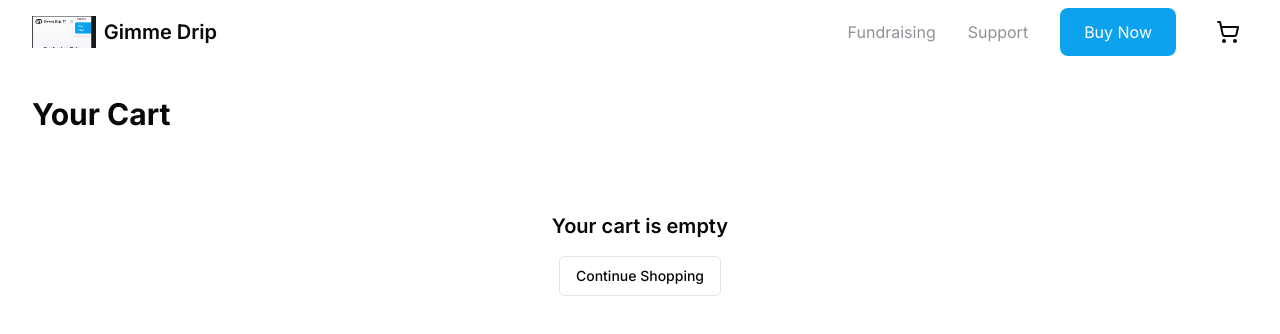
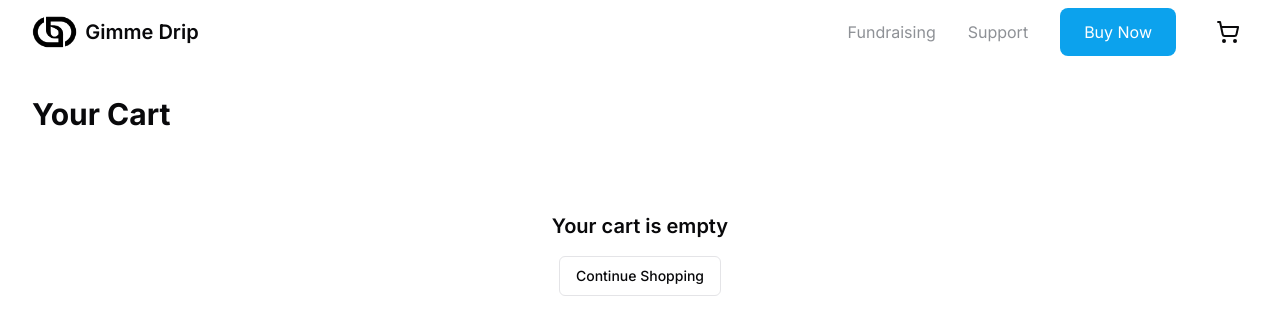
Before and after one commit to Wadein1/product-focus-space, a React (Vite) app: page /cart in a window 1280 px wide. Shown: the top 334 px of the page. Built offline with nearby package versions, Linux system fonts and the light colour scheme.

Commit message:
Replace logo image
Updated the logo in the Navbar component with the new specified image.
[skip gpt_engineer]

```diff
--- a/src/components/Navbar.tsx
+++ b/src/components/Navbar.tsx
@@ -31,7 +31,7 @@ const Navbar = () => {
           <div className="flex-shrink-0">
             <Link to="/" className="flex items-center gap-2">
               <img
-                src="/lovable-uploads/24a13e09-2b4f-48aa-94c4-7345050a0180.png"
+                src="/lovable-uploads/105f7156-5cbc-4e97-ac1b-1eb94ec19e91.png"
                 alt="Logo"
                 className="h-8 w-auto"
               />
```
Also changed, not shown: public/lovable-uploads/105f7156-5cbc-4e97-ac1b-1eb94ec19e91.png (added).
